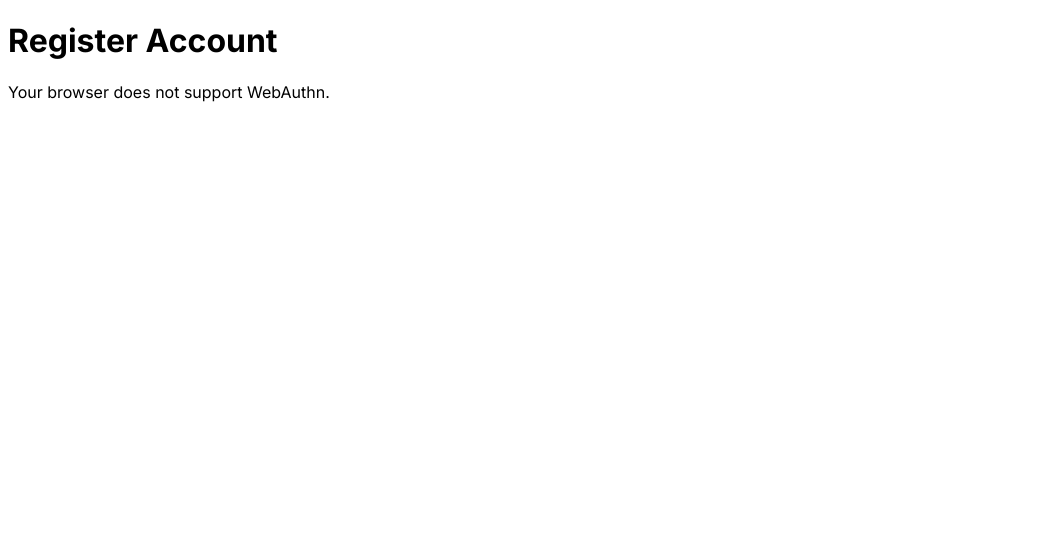
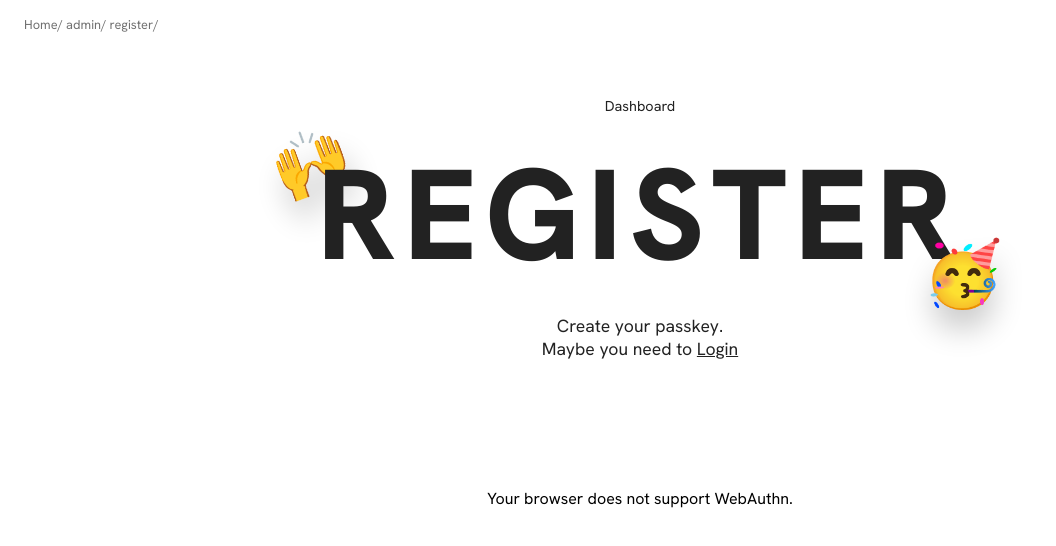
Before and after one commit to LoulergueC/photofolio-next, a Next.js app: page /admin/register in a window 1280 px wide. Shown: the top 546 px of the page, without its empty margins (0-1056 px from the left). Built offline with nearby package versions, Linux system fonts and the light colour scheme.

Commit message:
Login and register design

```diff
--- /dev/null
+++ b/src/app/admin/components/Button/Button.css
@@ -0,0 +1,26 @@
+button {
+  border: 1px solid black;
+  background-color: white;
+  font-size: 2rem;
+  font-weight: 200;
+  padding: 0.75rem 1rem;
+  border-radius: 1rem;
+  cursor: pointer;
+  display: flex;
+  align-items: center;
+  gap: 0.75rem;
+  font-family: inherit;
+  transition: 0.2s ease;
+}
+
+button svg {
+  height: 100%;
+  width: auto;
+  fill: currentColor;
+}
+
+button:hover {
+  background-color: var(--primary, #222);
+  color: white;
+  box-shadow: 0 20px 40px rgba(0, 0, 0, 0.2);
+}
--- /dev/null
+++ b/src/app/admin/components/Button/Button.tsx
@@ -0,0 +1,15 @@
+import "./Button.css";
+import { Hanken_Grotesk } from "next/font/google";
+
+const fontFamily = Hanken_Grotesk({ subsets: ["latin"] });
+
+export default function Button({ children, ...props }: any) {
+  return (
+    <button {...props}>
+      <svg width="14" viewBox="0 0 20 17">
+        <path d="M17.8246 7.4299H0V9.29145H17.8246L12.2047 16L13.6589 16.8982L19.4269 10.0128C20.191 9.10064 20.191 7.61838 19.4269 6.70622L13.809 0L12.3548 0.89587L17.8246 7.4299Z"></path>
+      </svg>
+      {children}
+    </button>
+  );
+}
--- a/src/app/admin/components/Errors/ErrorDisplay.css
+++ b/src/app/admin/components/Errors/ErrorDisplay.css
@@ -5,5 +5,13 @@
   border-radius: 1rem;
   background-color: #ff5655;
   color: white;
-  box-shadow: 0 20px 40px rgba(0,0,0,.2);
+  box-shadow: 0 20px 40px rgba(0, 0, 0, 0.2);
+  display: flex;
 }
+
+.error_close {
+  height: fit-content;
+  font-size: large;
+  cursor: pointer;
+  margin-left: auto;
+}
--- /dev/null
+++ b/src/app/admin/components/Header/Header.css
@@ -0,0 +1,50 @@
+.header {
+  width: min-content;
+  margin: 4rem auto;
+  color: #222;
+  text-align: center;
+  display: flex;
+  flex-direction: column;
+  gap: 1rem;
+}
+
+.header__top {
+  position: relative;
+}
+
+.header__title {
+  font-size: clamp(4rem, 10vw, 10rem);
+  font-weight: 800;
+  text-transform: uppercase;
+  letter-spacing: 0.5rem;
+  margin: auto;
+  min-width: max-content;
+}
+
+.header__left,
+.header__right {
+  position: absolute;
+  font-size: clamp(3rem, 5vw, 5rem);
+  text-shadow: 0 20px 30px rgba(0, 0, 0, 0.2);
+}
+
+.header__left {
+  z-index: -1;
+  transform: rotate(-20deg) translate(-50%, -30%);
+  top: 0;
+  left: 0;
+}
+
+.header__right {
+  transform: translate(50%, 20%);
+  bottom: 0;
+  right: 0;
+}
+
+.header__subtitle {
+  font-size: 0.9rem;
+}
+
+.header__bottom {
+  font-size: 1.1rem;
+}
--- /dev/null
+++ b/src/app/admin/components/Header/Header.tsx
@@ -0,0 +1,17 @@
+import "./Header.css";
+
+export default function Header({ leftEl, rightEl, children, subtitle, desc }: any) {
+  return (
+    <header className="header">
+      <div className="header__subtitle">{subtitle}</div>
+
+      <div className="header__top">
+        <span className="header__left">{leftEl}</span>
+        <h1 className="header__title">{children}</h1>
+        <span className="header__right">{rightEl}</span>
+      </div>
+
+      <div className="header__bottom">{desc}</div>
+    </header>
+  );
+}
--- /dev/null
+++ b/src/app/admin/components/Navbar/Breadcrumb.css
@@ -0,0 +1,17 @@
+.breadcrumb {
+  display: flex;
+  gap: 0.2rem;
+  opacity: 0.8;
+  font-size: 0.8rem;
+  margin: 1rem;
+}
+.breadcrumb a {
+  text-decoration: none;
+  color: inherit;
+  opacity: 0.7;
+  transition: 0.2s ease;
+}
+.breadcrumb a:hover {
+  opacity: 1;
+  text-decoration: underline;
+}
--- /dev/null
+++ b/src/app/admin/components/Navbar/Breadcrumb.tsx
@@ -0,0 +1,33 @@
+"use client";
+
+import { usePathname } from "next/navigation";
+import Link from "next/link";
+
+import "./Breadcrumb.css";
+
+interface BreadcrumbLink {
+  name: string;
+  href: string;
+}
+
+export default function Breadcrumb() {
+  const pathname = usePathname();
+  const paths = pathname?.slice(1).split("/");
+
+  const breadcrumbLinks: BreadcrumbLink[] = paths?.reduce((acc: BreadcrumbLink[], path, index) => {
+    const href = `${acc.length > 0 ? acc[index - 1].href : ""}/${path}`;
+    acc.push({ name: path, href });
+    return acc;
+  }, []);
+
+  return (
+    <div className="breadcrumb">
+      <Link href="/">Home/</Link>
+      {breadcrumbLinks?.map((breadcrumb, index) => (
+        <Link key={index} href={breadcrumb.href}>
+          {breadcrumb.name}/
+        </Link>
+      ))}
+    </div>
+  );
+}
--- /dev/null
+++ b/src/app/admin/layout.css
@@ -0,0 +1,7 @@
+a {
+  color: inherit;
+}
+a:hover {
+  color: var(--primary, #4b4b4b);
+  text-shadow: 0 3px 40px rgba(0, 0, 0, 0.3);
+}
--- a/src/app/admin/layout.tsx
+++ b/src/app/admin/layout.tsx
@@ -1,7 +1,9 @@
 import type { Metadata } from "next";
-import { Inter } from "next/font/google";
+import { Hanken_Grotesk } from "next/font/google";
+import Breadcrumb from "./components/Navbar/Breadcrumb";
+import "./layout.css";
 
-const inter = Inter({ subsets: ["latin"] });
+const fontFamily = Hanken_Grotesk({ subsets: ["latin"] });
 
 export const metadata: Metadata = {
   title: "Create Next App",
@@ -15,7 +17,10 @@
 }>) {
   return (
     <html lang="en">
-      <body className={inter.className}>{children}</body>
+      <body className={fontFamily.className}>
+        <Breadcrumb />
+        {children}
+      </body>
     </html>
   );
 }
--- /dev/null
+++ b/src/app/admin/register/Register.css
@@ -0,0 +1,24 @@
+.register__form {
+  display: flex;
+  flex-wrap: wrap;
+  justify-content: center;
+  gap: 2rem 1rem;
+  max-width: 600px;
+  margin: 3rem auto;
+  padding: 3rem 0;
+}
+
+.register__form input {
+  border: 1px solid black;
+  padding: 0.75rem 1rem;
+  border-radius: 1rem;
+  font-size: 1rem;
+  line-height: 2rem;
+  font-family: inherit;
+  font-weight: 200;
+  flex: 1 1;
+}
+
+.register__form button {
+  font-size: 1.5rem;
+}
--- a/src/app/admin/register/page.tsx
+++ b/src/app/admin/register/page.tsx
@@ -3,6 +3,10 @@
 import { browserSupportsWebAuthn, startRegistration } from "@simplewebauthn/browser";
 import { useRouter } from "next/navigation";
 import ErrorDisplay from "../components/Errors/ErrorDisplay";
+import Header from "../components/Header/Header";
+import Link from "next/link";
+import Button from "../components/Button/Button";
+import "./Register.css";
 
 export default function Register() {
   const [email, setEmail] = useState("");
@@ -85,10 +89,22 @@
 
   return (
     <>
-      <h1>Register Account</h1>
       <ErrorDisplay error={error} setError={setError} />
+      <Header
+        subtitle={"Dashboard"}
+        leftEl={"🙌"}
+        rightEl={"🥳"}
+        desc={
+          <>
+            Create your passkey. <br />
+            Maybe you need to <Link href="/admin/login">Login</Link>
+          </>
+        }>
+        Register
+      </Header>
+      <form onSubmit={handleSubmit} className="register__form">
         {isAvailable ? (
-        <form onSubmit={handleSubmit}>
+          <>
             <input
               type="email"
               id="email"
@@ -96,12 +112,14 @@
               placeholder="Email"
               value={email}
               onChange={(event) => setEmail(event.target.value)}
+              required
             />
-          <input type="submit" value="Register" />
-        </form>
+            <Button type="submit">Register</Button>
+          </>
         ) : (
           <p>Your browser does not support WebAuthn.</p>
         )}
+      </form>
     </>
   );
 }
```
Also changed, not shown: src/app/admin/login/page.tsx (+19 -2 lines). Lines whose indentation alone changed are shown as unchanged.
